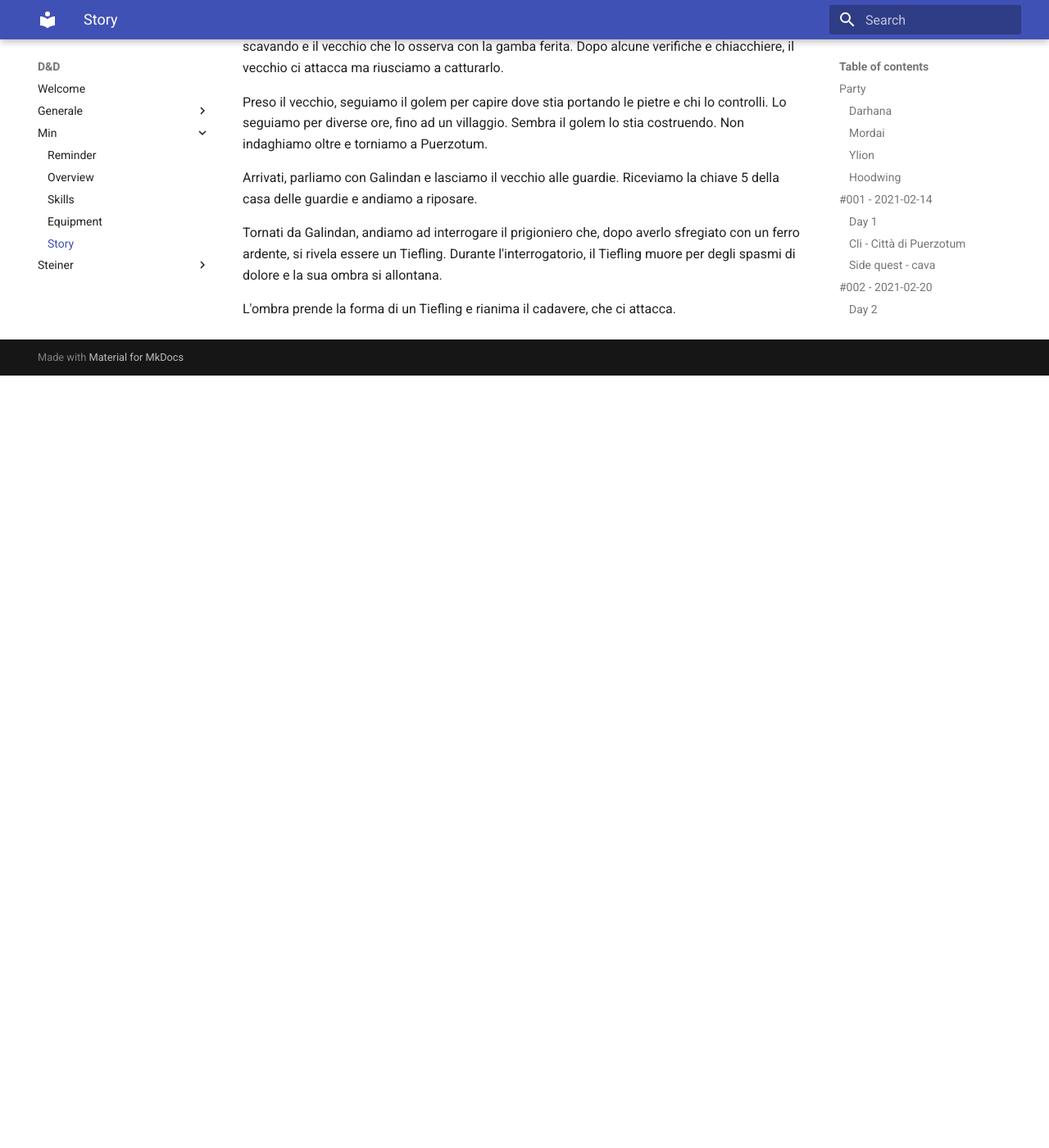
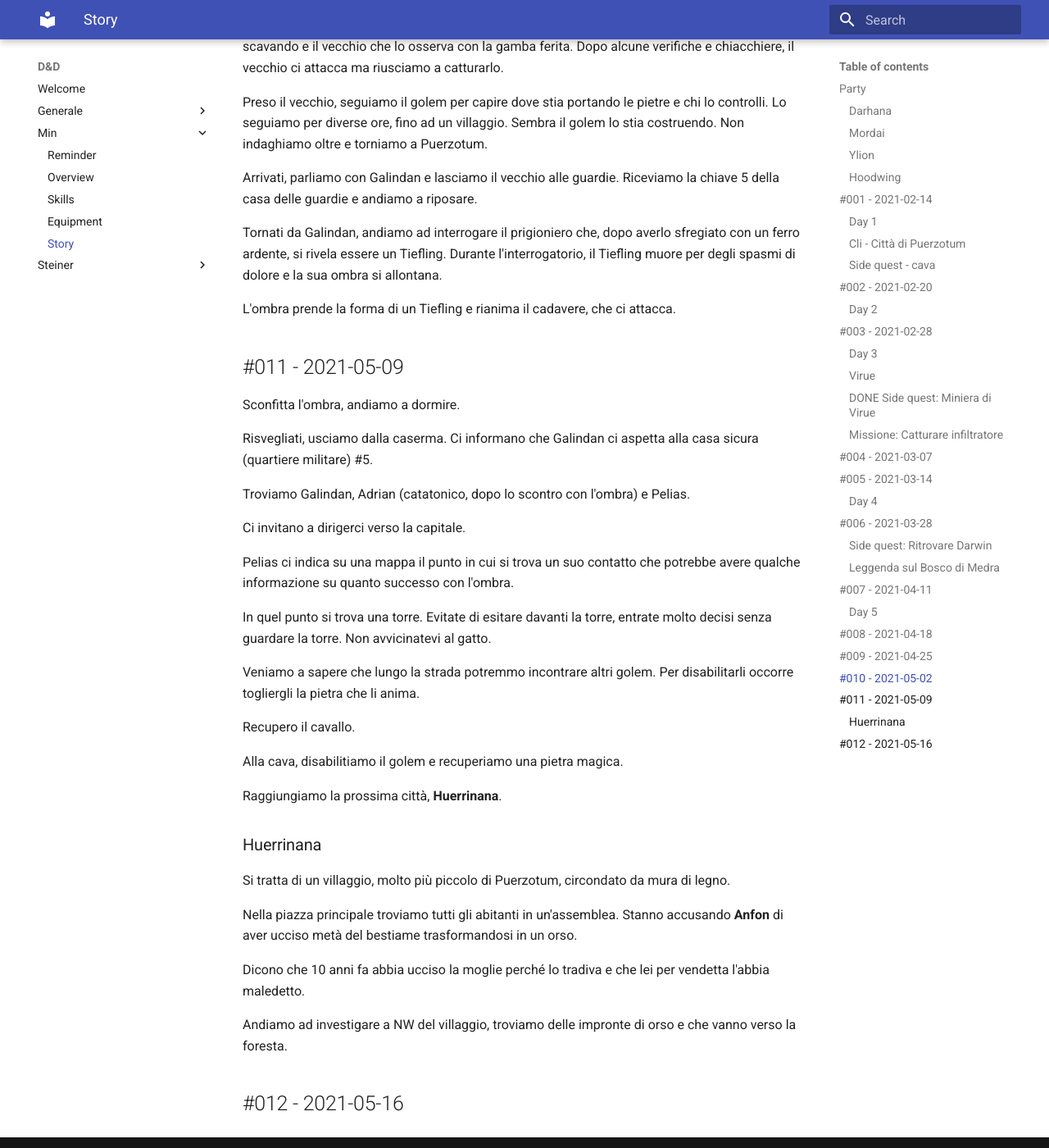
Before and after one commit to vitalegi/dungeons-and-dragons-docs, an MkDocs documentation site: the page built from docs/Min/04.story.md, in a window 1280 px wide and 1400 px high, scrolled down 9197 px. Shown: the whole window at 82% size. Built offline with MkDocs 1.6.1 and Material for MkDocs 9.7.7, drawn with Linux system fonts in a browser that asks for light colours; before the commit the page ends 9655 px from its top, so only the background shows below that.

Commit message:
update sessione

```diff
--- a/docs/Min/04.story.md
+++ b/docs/Min/04.story.md
@@ -311,3 +311,37 @@ Arrivati, parliamo con Galindan e lasciamo il vecchio alle guardie. Riceviamo la
 Tornati da Galindan, andiamo ad interrogare il prigioniero che, dopo averlo sfregiato con un ferro ardente, si rivela essere un Tiefling. Durante l'interrogatorio, il Tiefling muore per degli spasmi di dolore e la sua ombra si allontana.
 
 L'ombra prende la forma di un Tiefling e rianima il cadavere, che ci attacca.
+
+## #011 - 2021-05-09
+
+Sconfitta l'ombra, andiamo a dormire.
+
+Risvegliati, usciamo dalla caserma. Ci informano che Galindan ci aspetta alla casa sicura (quartiere militare) #5.
+
+Troviamo Galindan, Adrian (catatonico, dopo lo scontro con l'ombra) e Pelias.
+
+Ci invitano a dirigerci verso la capitale.
+
+Pelias ci indica su una mappa il punto in cui si trova un suo contatto che potrebbe avere qualche informazione su quanto successo con l'ombra.
+
+In quel punto si trova una torre. Evitate di esitare davanti la torre, entrate molto decisi senza guardare la torre. Non avvicinatevi al gatto.
+
+Veniamo a sapere che lungo la strada potremmo incontrare altri golem. Per disabilitarli occorre togliergli la pietra che li anima.
+
+Recupero il cavallo.
+
+Alla cava, disabilitiamo il golem e recuperiamo una pietra magica.
+
+Raggiungiamo la prossima città, __Huerrinana__.
+
+### Huerrinana
+
+Si tratta di un villaggio, molto più piccolo di Puerzotum, circondato da mura di legno.
+
+Nella piazza principale troviamo tutti gli abitanti in un'assemblea. Stanno accusando __Anfon__ di aver ucciso metà del bestiame trasformandosi in un orso.
+
+Dicono che 10 anni fa abbia ucciso la moglie perché lo tradiva e che lei per vendetta l'abbia maledetto.
+
+Andiamo ad investigare a NW del villaggio, troviamo delle impronte di orso e che vanno verso la foresta.
+
+## #012 - 2021-05-16
```
Also changed, not shown: docs/Generale/characters.md (added, +21 -0 lines), docs/Min/02.skills.md (+1 -1 lines).
